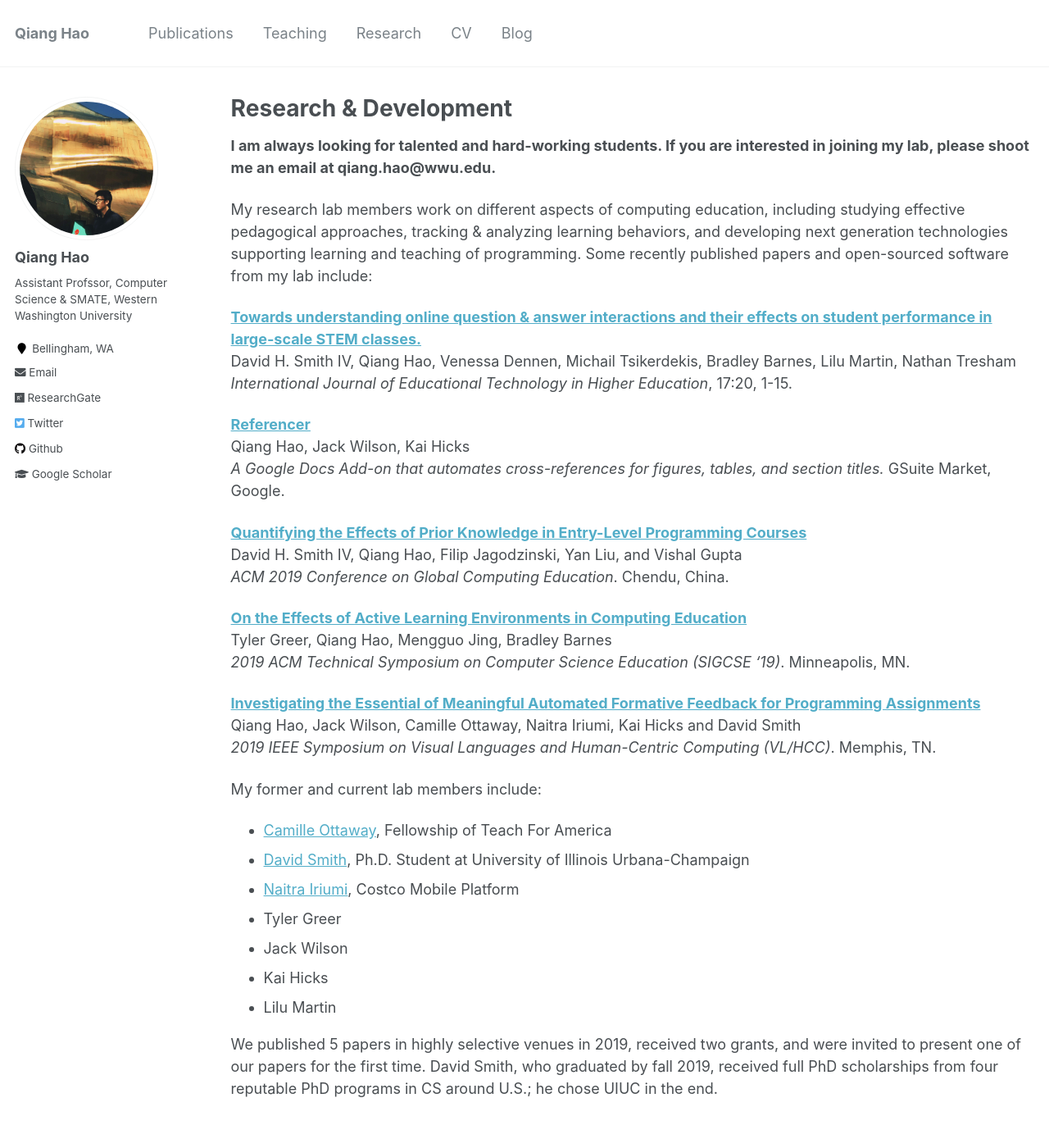
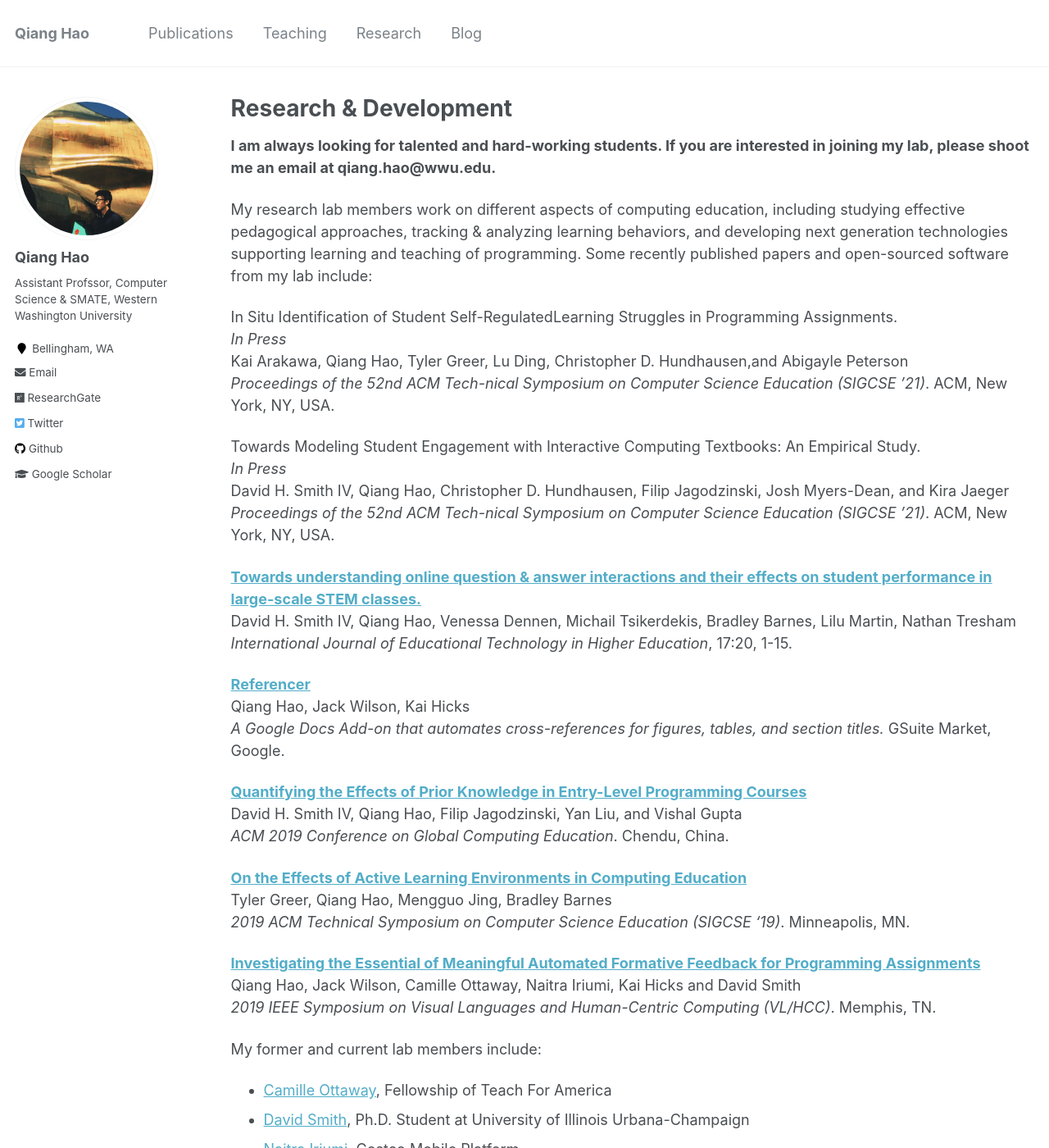
Before and after one commit to Neo-Hao/neo-hao.github.io, a Jekyll site: the page built from _pages/research.md, in a window 1280 px wide and 1400 px high. Shown: the whole window at 82% size. Built offline with Jekyll 4.4.1, drawn with Linux system fonts in a browser that asks for light colours; some of the changed text lies outside the part shown.

Commit message:
update pages

```diff
--- a/_data/navigation.yml
+++ b/_data/navigation.yml
@@ -12,8 +12,5 @@ main:
   - title: "Research"
     url: /research/
 
-  - title: "CV"
-    url: /cv/
-
   - title: "Blog"
     url: https://medium.com/@neohao
--- a/_pages/research.md
+++ b/_pages/research.md
@@ -8,6 +8,16 @@ author_profile: true
 **I am always looking for talented and hard-working students. If you are interested in joining my lab, please shoot me an email at qiang.hao@wwu.edu.**
 
 My research lab members work on different aspects of computing education, including studying effective pedagogical approaches, tracking & analyzing learning behaviors, and developing next generation technologies supporting learning and teaching of programming. Some recently published papers and open-sourced software from my lab include:
+
+In Situ Identification of Student Self-RegulatedLearning Struggles in Programming Assignments.
+*In Press*
+Kai Arakawa, Qiang Hao, Tyler Greer, Lu Ding, Christopher D. Hundhausen,and Abigayle Peterson
+*Proceedings of the 52nd ACM Tech-nical Symposium on Computer Science Education (SIGCSE ’21)*. ACM, New York, NY, USA.
+
+Towards Modeling Student Engagement with Interactive Computing Textbooks: An Empirical Study.
+*In Press*
+David H. Smith IV, Qiang Hao, Christopher D. Hundhausen, Filip Jagodzinski, Josh Myers-Dean, and Kira Jaeger
+*Proceedings of the 52nd ACM Tech-nical Symposium on Computer Science Education (SIGCSE ’21)*. ACM, New York, NY, USA.
 
 [__Towards understanding online question & answer interactions and their effects on student performance in large-scale STEM classes.__](https://educationaltechnologyjournal.springeropen.com/articles/10.1186/s41239-020-00200-7)
 David H. Smith IV, Qiang Hao, Venessa Dennen, Michail Tsikerdekis, Bradley Barnes, Lilu Martin, Nathan Tresham
@@ -37,6 +47,8 @@ My former and current lab members include:
 * Tyler Greer
 * Jack Wilson
 * Kai Hicks
+* Kira Jaeger
+* Timothy Poehlman
+* Nathan Tresham
 * Lilu Martin
-
-We published 5 papers in highly selective venues in 2019, received two grants, and were invited to present one of our papers for the first time. David Smith, who graduated by fall 2019, received full PhD scholarships from four reputable PhD programs in CS around U.S.; he chose UIUC in the end.
+* Abby Peterson
```
Also changed, not shown: _pages/publications.md (+17 -1 lines).
